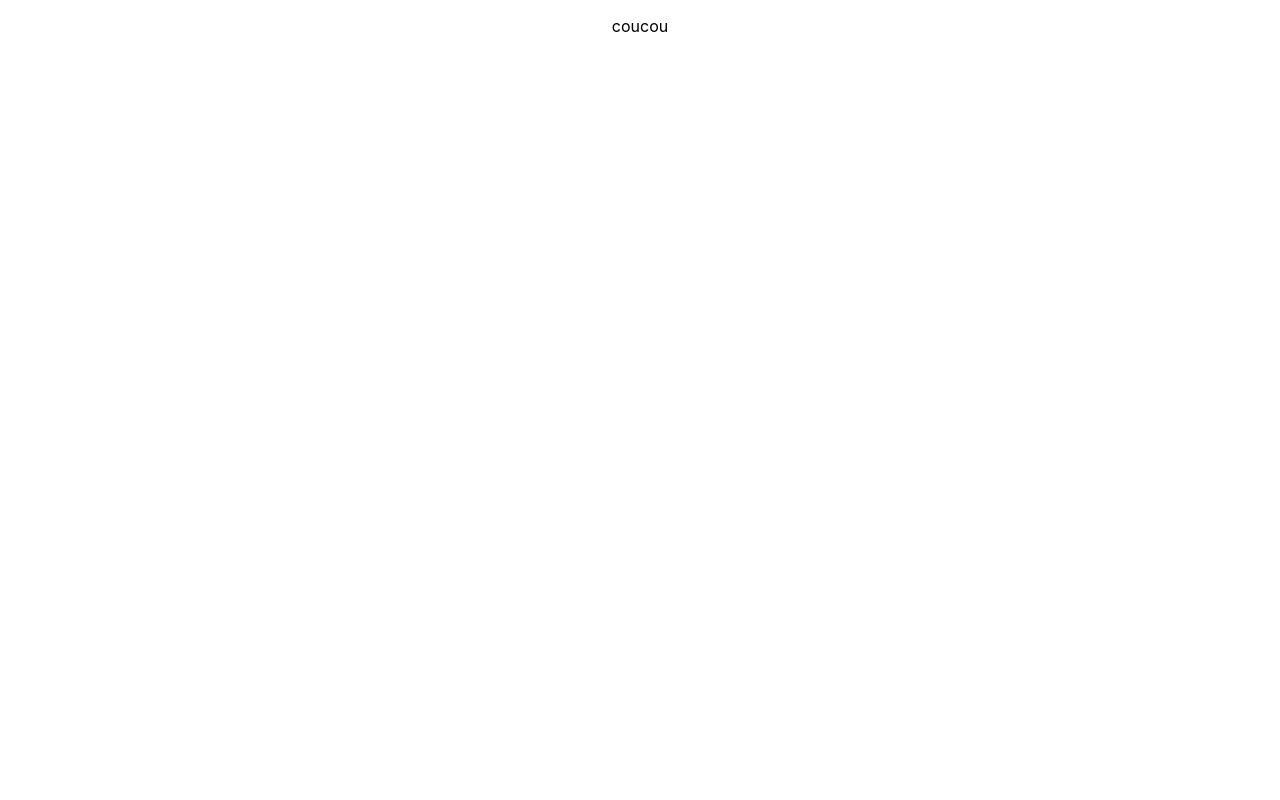
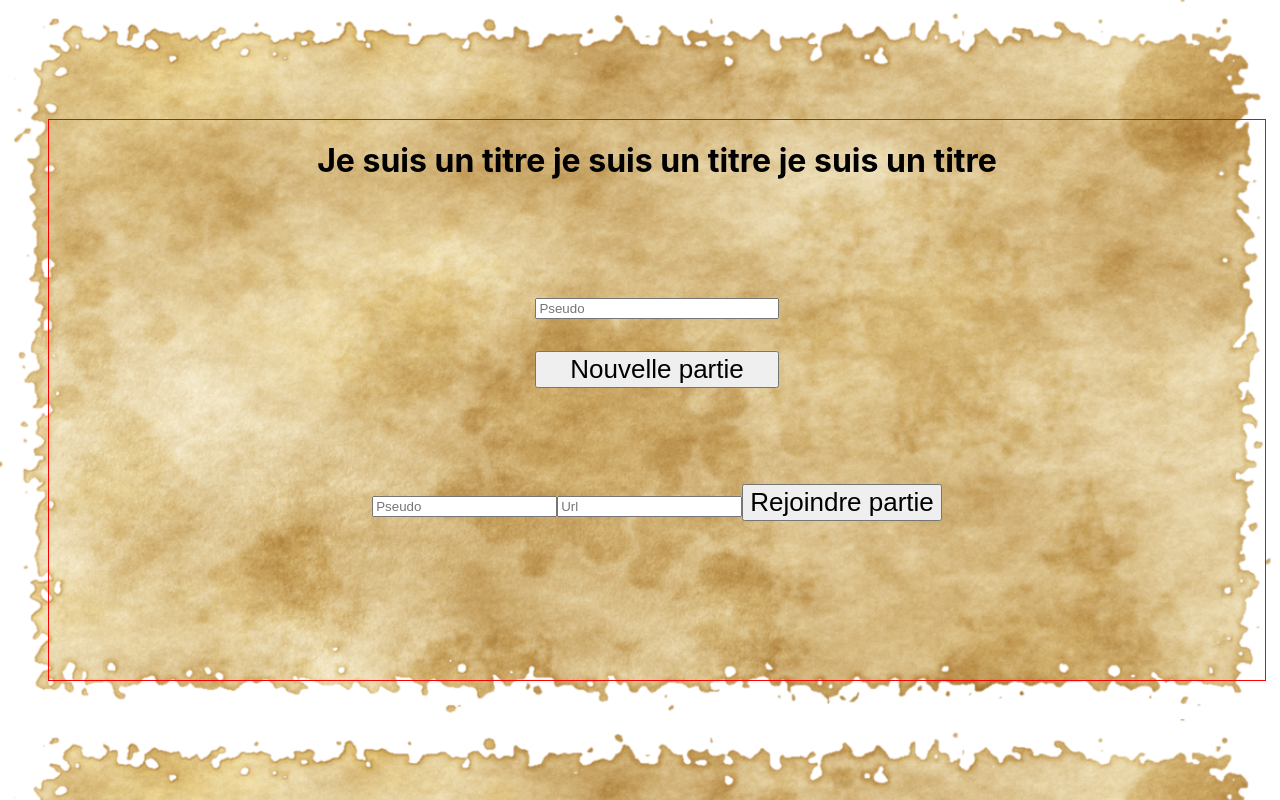
Before and after one commit to AnasMama/create-story, a React (Vite) app in the folder frontend/: page / in a window 1280 px wide. Built offline with nearby package versions, Linux system fonts and the light colour scheme.

Commit message:
add components home

```diff
--- a/frontend/src/App.jsx
+++ b/frontend/src/App.jsx
@@ -1,9 +1,9 @@
 import "./App.css";
-
+import Home from "./components/Home"
 function App() {
   return (
     <div className="App">
-      <p>coucou</p>
+      <Home />
     </div>
   );
 }
--- /dev/null
+++ b/frontend/src/components/Home.jsx
@@ -0,0 +1,26 @@
+import "./style/home.css";
+
+function Home() {
+    return (
+        <div className="home">
+         <div className="container">
+            <div className="title">
+            <h1>Je suis un titre je suis un titre je suis un titre </h1>
+            </div>
+            <div className="new-game">
+                <input placeholder="Pseudo"></input>
+                <button className="btn-newgame">Nouvelle partie </button>
+            </div>
+            <div className="rejoin-game">
+                <input placeholder="Pseudo"></input>
+                <input placeholder="Url"></input>
+                <button className="btn-newgame">Rejoindre partie</button>
+            </div>
+         </div>
+
+        </div>
+
+    );
+  }
+
+  export default Home;
--- /dev/null
+++ b/frontend/src/components/style/home.css
@@ -0,0 +1,25 @@
+.home{
+    background-image: url('../../assets/bg-home.png');
+    height:100vh;
+    background-size: contain;
+    display: flex;
+    justify-content: center ;
+    flex-direction: column;
+}
+.container{
+    border: red 1px solid ;
+    height: 70%;
+    width: 95%;
+    margin-left: 3rem;
+    display: flex;
+    flex-direction: column;
+    align-items: center;
+    gap: 6rem;
+
+}
+.new-game{
+    display: flex;
+    flex-direction: column;
+    gap: 2rem;
+    width: 20%;
+}
```
Also changed, not shown: frontend/src/assets/bg-home.png (added).
